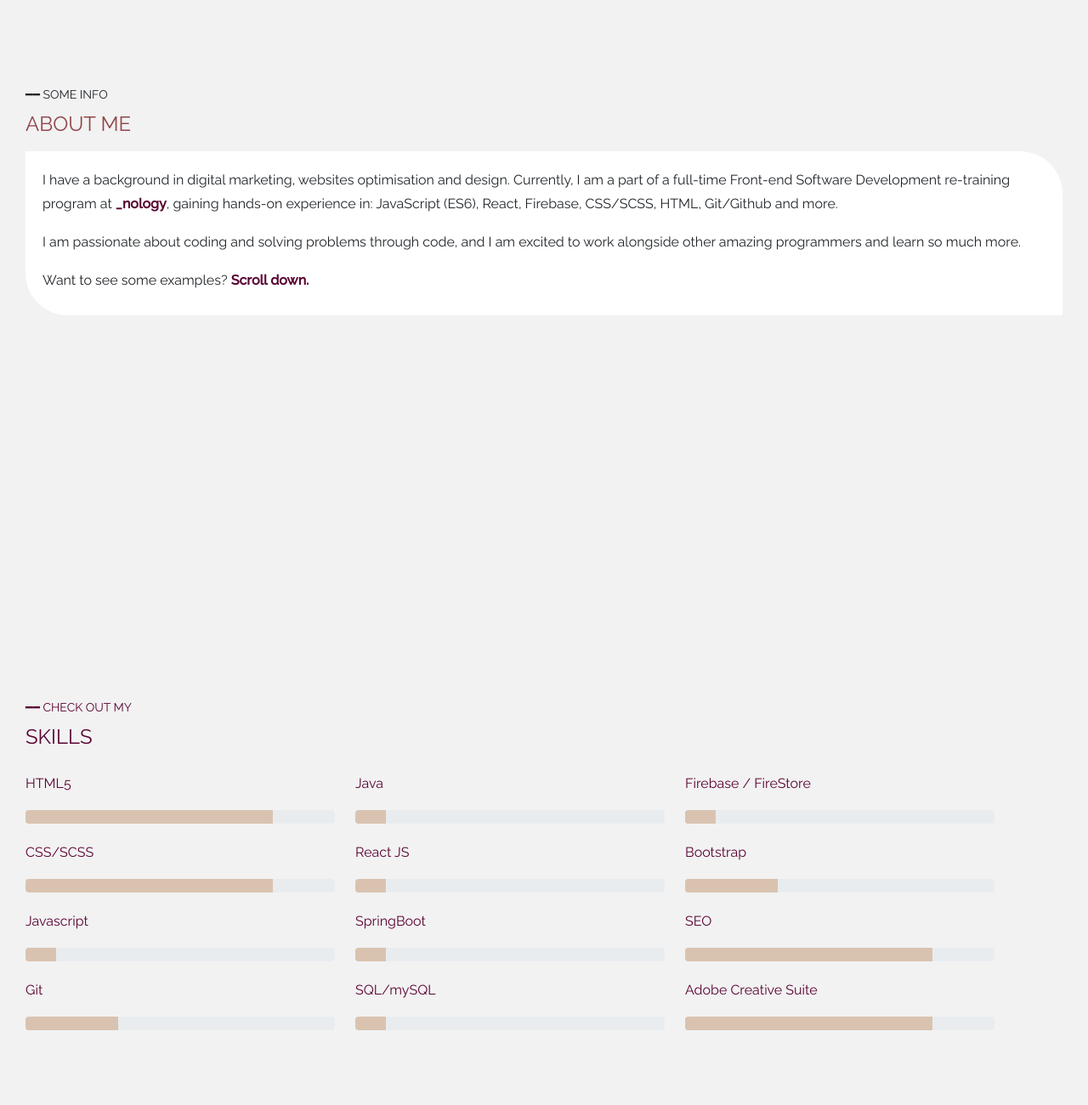
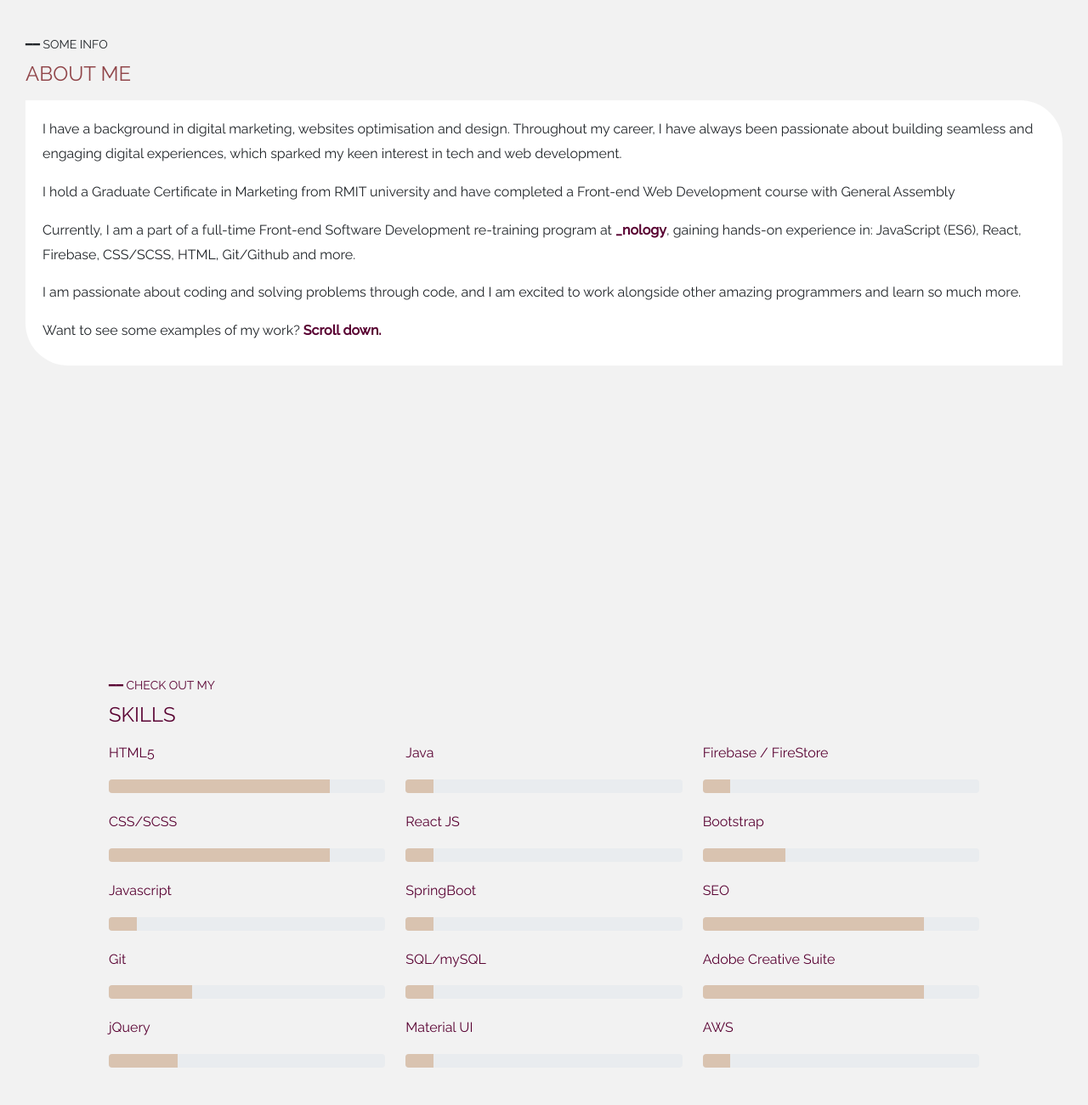
Before and after one commit to ana-rose/portfolio, a plain HTML site: page index.html in a window 1280 px wide. Shown: the part 1000-2300 px from the top of the page at 85% size. Drawn offline with nearby package versions, Linux system fonts and the light colour scheme.

Commit message:
layout and intro - further updates

```diff
--- a/index.html
+++ b/index.html
@@ -43,9 +43,11 @@
     <p class="pre-title">━━  SOME INFO</p>
     <p class="section-title">ABOUT ME</p>
     <div class="about-me__white">
-      <p>I  have a background in digital marketing, websites optimisation and design. Currently, I am a part of a full-time Front-end Software Development re-training program at <a class="about-me__white--link" href="https://au.nology.io/" target="blank">_nology</a>, gaining hands-on experience in: JavaScript (ES6), React, Firebase, CSS/SCSS, HTML, Git/Github and more.</p>
+      <p>I  have a background in digital marketing, websites optimisation and design. Throughout my career, I have always been passionate about building seamless and engaging digital experiences, which sparked my keen interest in tech and web development.</p>
+      <p>I hold a Graduate Certificate in Marketing from RMIT university and have completed a Front-end Web Development course with General Assembly</p>
+      <p>Currently, I am a part of a full-time Front-end Software Development re-training program at <a class="about-me__white--link" href="https://au.nology.io/" target="_blank">_nology</a>, gaining hands-on experience in: JavaScript (ES6), React, Firebase, CSS/SCSS, HTML, Git/Github and more.</p>
       <p>I am passionate about coding and solving problems through code, and I am excited to work alongside other amazing programmers and learn so much more.</p>
-      <p>Want to see some examples? <a class="about-me__white--link" href="#myProjects">Scroll down.</a></p>
+      <p>Want to see some examples of my work? <a class="about-me__white--link" href="#myProjects">Scroll down.</a></p>
     </div>
   </section>
   </div>
@@ -73,6 +75,10 @@
           <div class="progress">
             <div class="progress-bar" style="width: 30%" aria-valuenow="30" aria-valuemin="0" aria-valuemax="100"></div>
           </div>
+          <p>jQuery</p>
+          <div class="progress">
+            <div class="progress-bar" style="width: 25%" aria-valuenow="25" aria-valuemin="0" aria-valuemax="100"></div>
+          </div>
         </div>
         <div class="col-sm-4">
           <p>Java</p>
@@ -88,6 +94,10 @@
             <div class="progress-bar" style="width: 10%" aria-valuenow="10" aria-valuemin="0" aria-valuemax="100"></div>
           </div>
           <p>SQL/mySQL</p>
+          <div class="progress">
+            <div class="progress-bar" style="width: 10%" aria-valuenow="10" aria-valuemin="0" aria-valuemax="100"></div>
+          </div>
+          <p>Material UI</p>
           <div class="progress">
             <div class="progress-bar" style="width: 10%" aria-valuenow="10" aria-valuemin="0" aria-valuemax="100"></div>
           </div>
@@ -108,8 +118,11 @@
           <p>Adobe Creative Suite</p>
           <div class="progress">
             <div class="progress-bar" style="width: 80%" aria-valuenow="80" aria-valuemin="0" aria-valuemax="100"></div>
+        </div>
+        <p>AWS</p>
+          <div class="progress">
+            <div class="progress-bar" style="width: 10%" aria-valuenow="10" aria-valuemin="0" aria-valuemax="100"></div>
           </div>
-        </div>
       </div>
     </div>
   </section>
@@ -124,7 +137,7 @@
         <div class="my-projects__text">
           <p class="my-projects__text--project-name">PRE-COURSE PROJECT: QV BABY WEBSITE</p>
           <p>Technologies used: <span class="my-projects__text--technologies">HTML, CSS, Bootstrap, jQuery</span></p>
-          <p>My original, fully responsive website, developed pre-course to demonstrate basic web skills.</p>
+          <p>My original, fully responsive website, developed pre-course for my workplace at the time.</p>
           <a href="https://qvbabyskincare.bitbucket.io/index.html" target="blank"><i class="my-projects__text--link fa fa-external-link" aria-hidden="true"></i></a>
           <a href="https://github.com/ana-rose/precourse-project" target="blank"><i class="my-projects__text--link fa fa-github" aria-hidden="true"></i></a>
         </div>
@@ -133,6 +146,7 @@
   </div>
 
   <div id="partContact" class="page-part">
+    <div>
   <section id="contact" class="contact">
     <p class="pre-title">━━  SAY HELLO</p>
     <p class="section-title">CONTACT</p>
@@ -142,15 +156,16 @@
         <p class="contact__content-block--title">GET IN TOUCH</p>
         <p>For freelance work, job enquiries or a chat, please drop me a line at <a class="contact__content-block--link" href="mailto:ana.rose0209@gmail.com">ana.rose0209@gmail.com</a></p>
         <p>You can download my CV <a class="contact__content-block--link" href="#">here</a>, or follow me on:</p>
-        <a href="https://github.com/ana-rose" target="blank"><i class="contact__content-block--link-socials fa fa-github" aria-hidden="true"></i></a>
-        <a href="https://www.linkedin.com/in/ana-rose-3b799a160/" target="blank"><i class="contact__content-block--link-socials fa fa-linkedin" aria-hidden="true"></i></a>
+        <a href="https://github.com/ana-rose" target="_blank"><i class="contact__content-block--link-socials fa fa-github" aria-hidden="true"></i></a>
+        <a href="https://www.linkedin.com/in/ana-rose-3b799a160/" target="_blank"><i class="contact__content-block--link-socials fa fa-linkedin" aria-hidden="true"></i></a>
       </div>
     </div>
   </section>
-  </div>
-
   <footer class="footer">
     <p class="footer__text" id="copyright">Copyright &copy; <script>document.write(new Date().getFullYear())</script> Ana Rose</p>
   </footer>
+  </div>
+  </div>
+
 </body>
 </html>
--- a/modules/about-me.scss
+++ b/modules/about-me.scss
@@ -22,7 +22,6 @@
 
 .my-skills {
     @include mixins.laptop {
-        padding-top: 120px;
     }
     @include mixins.section-position;
 
@@ -31,8 +30,9 @@
     }
 
     &__container {
-        margin: 20px 0 0 0;
         padding: 0;
+        margin: 0;
+        width: 80vw;
     }
 }
 
--- a/modules/contact.scss
+++ b/modules/contact.scss
@@ -5,7 +5,7 @@
 
 .contact {
     @include mixins.laptop {
-        padding-top: 120px;
+        // padding-top: 120px;
     }
     @include mixins.section-position;
     margin-bottom: 60px;
--- a/modules/navigation.scss
+++ b/modules/navigation.scss
@@ -2,24 +2,24 @@
 @use "./../mixins.scss";
 
 #navContainer {
-  margin:0;
+    margin: 0;
     height: 75px;
     width: 100%;
     position: sticky;
     top: 0;
-  left:0;
-  background-color: rgb(242, 242, 242, 0.8);
+    left: 0;
+    background-color: rgb(242, 242, 242, 1);
 }
 .navbar {
-  @include mixins.flex ($just-cont: space-between, $align-itm: center);
+    @include mixins.flex($just-cont: space-between, $align-itm: center);
     margin: 0px 30px 0px 30px;
 
     &__menu--item {
         @include mixins.menuItem;
         color: palette.$maroon-dark;
         font-size: 18px;
-      &:hover{
-        font-weight:bold;
+        &:hover {
+            font-weight: bold;
             color: palette.$maroon-dark;
         }
     }
@@ -28,13 +28,13 @@
         color: palette.$maroon-light;
         font-size: 40px;
         font-weight: bold;
-      &:hover{
+        &:hover {
             color: palette.$color-sand;
         }
     }
 
     @include mixins.phone {
-    @include mixins.flex ($flx-dir: column, $align-itm:flex-start);
+        @include mixins.flex($flx-dir: column, $align-itm: flex-start);
         margin-left: 0;
 
         &__menu {
--- a/modules/projects.scss
+++ b/modules/projects.scss
@@ -5,7 +5,7 @@
 
 .my-projects {
     @include mixins.laptop {
-        padding-top: 90px;
+        // padding-top: 90px;
     }
     @include mixins.section-position;
 
--- a/style.scss
+++ b/style.scss
@@ -40,7 +40,11 @@ body::-webkit-scrollbar-thumb {
 #partContact {
     @include mixins.laptop {
         height: calc(100vh);
-        display: block;
+        display: flex;
+        justify-content: space-around;
+        align-items: center;
+        padding: 0;
+        margin: 0;
     }
 }
 
@@ -59,7 +63,8 @@ body::-webkit-scrollbar-thumb {
     background-color: palette.$maroon-light;
     color: palette.$color-light;
     text-align: center;
-    padding: 30px;
+    padding: 20px;
+    width: 99vw;
 
     &__text {
         padding: 0;
```
Also changed, not shown: style.css. Lines whose indentation alone changed are shown as unchanged.
